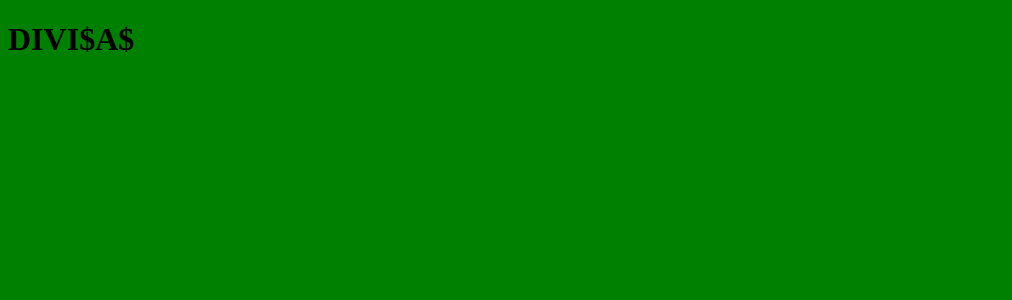
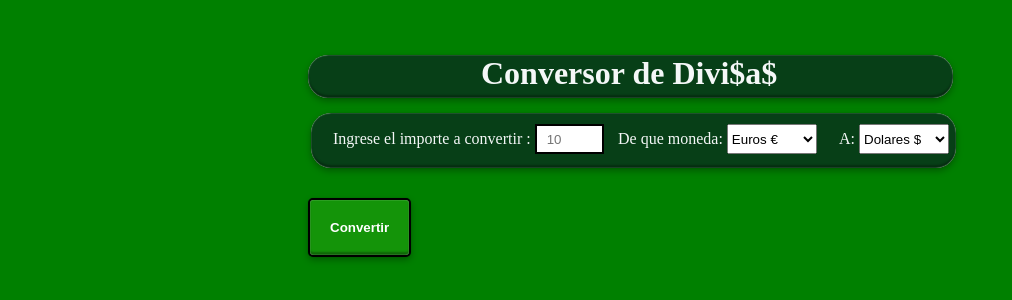
Before and after one commit to AlvaroRuizGomez/Tarea-6-Multitarea, a plain HTML site: page _divisas/divisas.html in a window 1280 px wide. Shown: the whole page, without its empty margins (0-1012 px from the left). Drawn offline with Linux system fonts and the light colour scheme.

Commit message:
Conversor de divisas funcionando

```diff
--- a/_divisas/divisas.css
+++ b/_divisas/divisas.css
@@ -1,3 +1,83 @@
 body {
     background-color: green;
 }
+
+body {
+    height: 100%;
+    color: rgb(244, 247, 247);
+}
+
+.contenedor {
+    width: 51%;
+    background-color: rgb(7, 63, 23);
+    border-radius: 20px;
+    margin-left: 300px;
+    height: 43px;
+    box-shadow: 0px 0px 1px rgb(0 0 0 / 30%), 0px 3px 7px rgb(0 0 0 / 30%), 0px 0px 1px white inset, 0px -3px 2px rgb(0 0 0 / 30%) inset;
+}
+
+main {
+    display: block;
+    width: 50%;
+    /* background-color: #2b5a39; */
+    width: 100%;
+    background-color: rgb(7, 63, 23);
+    border-radius: 20px;
+    margin-left: 3px;
+    height: 55px;
+    box-shadow: 0px 0px 1px rgb(0 0 0 / 30%), 0px 3px 7px rgb(0 0 0 / 30%), 0px 0px 1px white inset, 0px -3px 2px rgb(0 0 0 / 30%) inset;
+}
+
+h1 {
+    margin-left: 173px;
+    margin-top: 55px;
+}
+
+.formulario {
+    display: grid;
+    grid-template-columns: repeat(3, 1fr);
+    grid-template-columns: 300px 208px 130px;
+    box-shadow: 1 20px 20px rgba(0, 0, 0, 0.4);
+}
+
+.importIn {
+    margin-left: 22px;
+    margin-top: 11px;
+}
+
+.divisa1In {
+    margin-left: 7px;
+    margin-top: 11px;
+}
+
+.divisa2In {
+    margin-left: 20px;
+    margin-top: 11px;
+}
+
+.importe {
+    width: 45px;
+    height: 6px;
+}
+
+.divisa1,
+.divisa2 {
+    width: 90px;
+    height: 30px;
+}
+
+input,button {
+    padding: 10px;
+    border: 2px solid black;
+}
+
+.convertir {
+    padding: 20px;
+    cursor: pointer;
+    background-color: rgb(20, 148, 9);
+    border-radius: 5px;
+    font-weight: bolder;
+    color: white;
+    margin-top: 30px;
+    box-shadow: 0px 0px 1px rgb(0 0 0 / 30%), 0px 3px 7px rgb(0 0 0 / 30%), 0px 0px 1px white inset, 0px -3px 2px rgb(0 0 0 / 30%) inset;
+}
--- a/_divisas/divisas.html
+++ b/_divisas/divisas.html
@@ -8,7 +8,37 @@
     <title>$$ Divisas $$</title>
 </head>
 <body>
-    <h1>DIVI$A$</h1>
+    <div class="contenedor">
+        <h1>Conversor de Divi$a$</h1>
+        <main>
+            <form id="formulario" class="formulario">
+                <div class="importIn">
+                    <label for="importe">Ingrese el importe a convertir :</label>
+                    <input type="number" name="importe" id="importe" class="importe" value="" placeholder="10"
+                    autocomplete="off">
+                </div>
+
+                <div class="divisa1In">
+                    <label for="divisa1">De que moneda:</label>
+                    <select name="divisa1" id="divisa1" class="divisa1">
+                        <option value="euros" selected>Euros €</option>
+                        <option value="dolares">Dolares $</option>
+                    </select>
+                </div>
+
+                <div class="divisa2In">
+                    <label for="divisa2">A:</label>
+                    <select name="divisa2" id="divisa2" class="divisa2">
+                        <option value="euros">Euros €</option>
+                        <option value="dolares" selected>Dolares $</option>
+                    </select>
+                </div>
+            </form>
+        </main>
+        <button type="submit" id="botonConvertir" class="convertir">Convertir</button>
+        <h1 id="resultado"></h1>
+    </div>
+
 
     <script src="divisas.js"></script>
 </body>
--- a/_divisas/divisas.js
+++ b/_divisas/divisas.js
@@ -1 +1,46 @@
-console.log('Desde divisas')
+// ---------------------  variables / Constan -----------------------
+const idFormulario = document.getElementById("formulario")
+const idImporte = document.getElementById("importe");
+const idDivisa1 = document.getElementById("divisa1");
+const idDivisa2 = document.getElementById("divisa2");
+
+const valorDivisas = {
+    "euros":
+    {
+        "euros": 1,
+        "dolares": 1.2116823874653
+    },
+    "dolares":
+    {
+        "euros": 0.8252987832,
+        "dolares": 1,
+    },
+};
+
+// -----------  Limpiar el despliegue de resultado-----------------------
+document.querySelector('#importe').addEventListener('click', () => {
+    resultado.textContent = '';
+});
+
+
+// -----------------------  Escucha boton convertir  ---------------------
+document.querySelector('#botonConvertir').addEventListener('click', () => {
+    calculoCoversion([divisa1.value],[divisa2.value]);
+});
+
+
+// ----------------------- Calculo  -------------------------------------
+const calculoCoversion = (divisa1, divisa2) => {
+    // let importeConvert = idImporte.value - 0;
+    let importe = idImporte.value - 0
+    const fijo = valorDivisas[divisa1][divisa2]
+    // const fijo = valorDivisas[divisa1]
+    const total = importe * fijo;
+    let simbolo = ''
+    if(divisa2 == 'euros') {
+        simbolo = '€'
+    } else {
+        simbolo = '$'
+    }
+    resultado.textContent = "La conversion es de " + simbolo + total.toLocaleString();
+};
```
